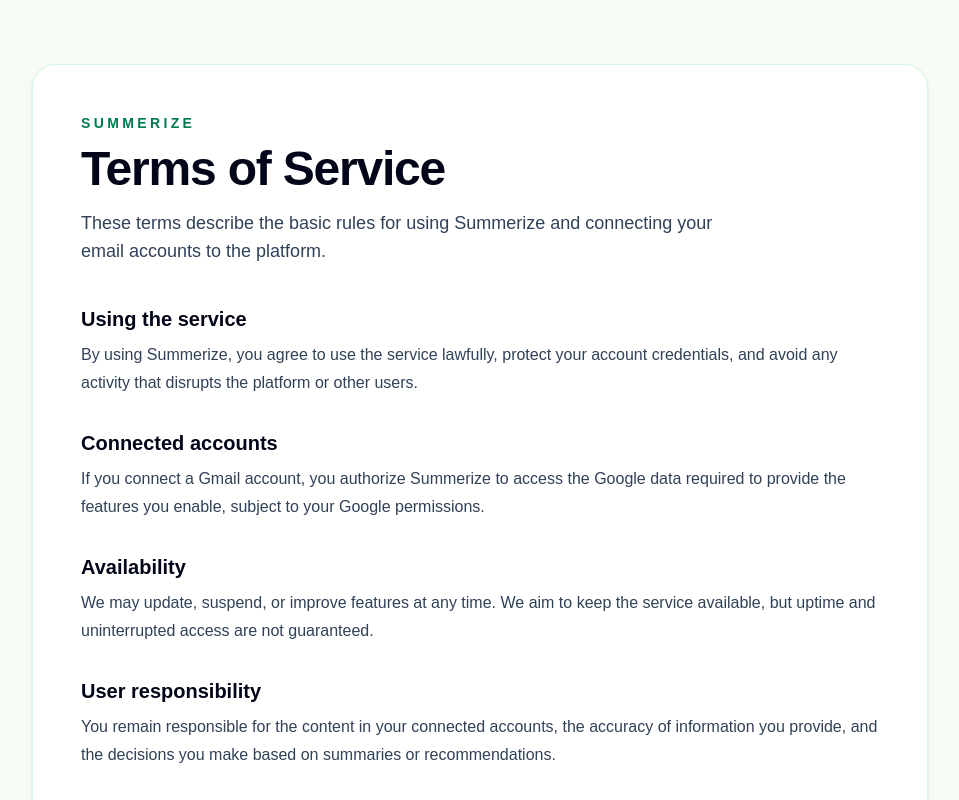
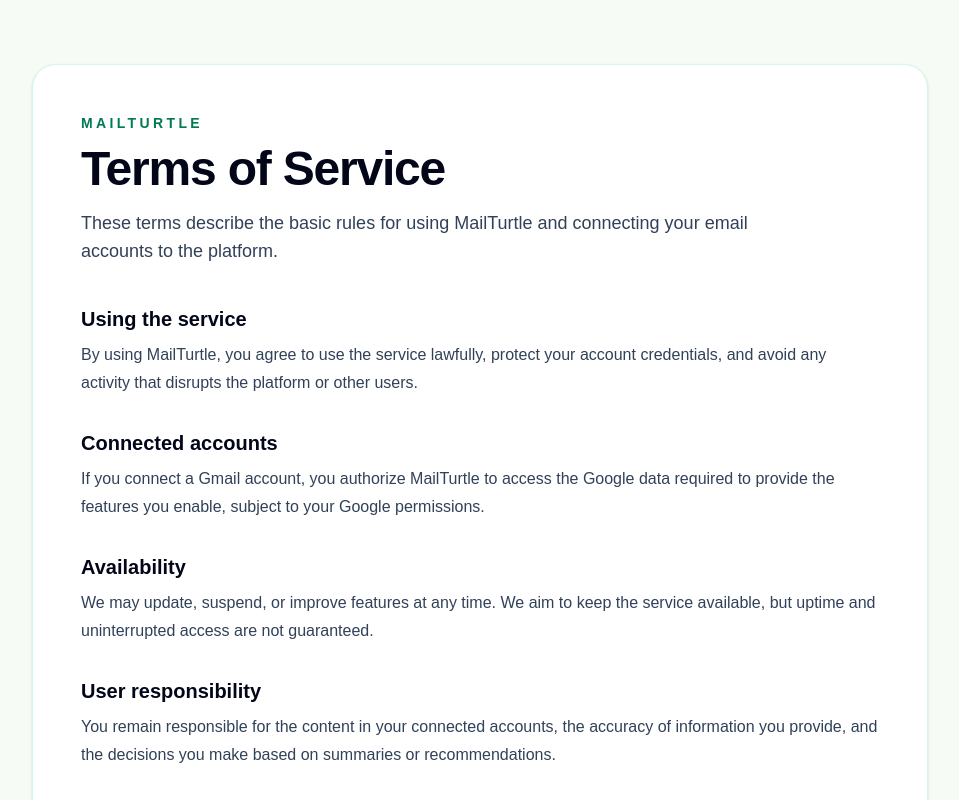
Before and after one commit to Drdraqounof/summerize, a Next.js app: page /terms in a window 1280 px wide. Shown: the top 800 px of the page, without its empty margins (160-1119 px from the left). Built offline with nearby package versions, Linux system fonts and the light colour scheme.

Commit message:
Align app branding with MailTurtle

```diff
--- a/app/layout.tsx
+++ b/app/layout.tsx
@@ -14,8 +14,8 @@
 });
 
 export const metadata: Metadata = {
-  title: "Summerize",
-  description: "Summerize helps you organize, summarize, and review email faster.",
+  title: "MailTurtle",
+  description: "MailTurtle helps you organize, summarize, and review email faster.",
   manifest: "/manifest.json",
   icons: {
     icon: "/favicon.ico",
@@ -24,7 +24,7 @@
   appleWebApp: {
     capable: true,
     statusBarStyle: "black-translucent",
-    title: "Summerize",
+    title: "MailTurtle",
   },
   formatDetection: {
     telephone: false,
--- a/app/page.tsx
+++ b/app/page.tsx
@@ -139,7 +139,7 @@
           >
             <Image
               src="/MailTurtleLogo.png"
-              alt="Summerize logo"
+              alt="MailTurtle logo"
               fill
               sizes="150px"
               className="object-contain"
@@ -150,7 +150,7 @@
             variants={fadeUp}
             transition={{ duration: 0.6 }}
           >
-            Summerize
+            MailTurtle
           </motion.h1>
           <motion.h2
             className="text-3xl sm:text-4xl font-bold text-slate-900 mb-4"
@@ -233,7 +233,7 @@
             <div>
               <h2 className="text-3xl font-bold text-slate-900 mb-6">Secure Google Integration</h2>
               <p className="text-slate-700 mb-4">
-                Summerize integrates securely with Google using OAuth 2.0 authentication. This means:
+                MailTurtle integrates securely with Google using OAuth 2.0 authentication. This means:
               </p>
               <ul className="space-y-3 text-slate-700">
                 <li className="flex items-start">
@@ -401,7 +401,7 @@
         </motion.div>
 
         <div className="mt-16 border-t border-green-200 pt-8 text-center text-sm text-slate-700">
-          <p className="mb-3">Summerize</p>
+          <p className="mb-3">MailTurtle</p>
           <div className="flex flex-wrap items-center justify-center gap-4">
             <Link href="/privacy" className="font-medium text-emerald-700 hover:text-emerald-800">
               Privacy Policy
--- a/app/privacy/page.tsx
+++ b/app/privacy/page.tsx
@@ -2,14 +2,14 @@
 import Link from "next/link";
 
 export const metadata: Metadata = {
-  title: "Privacy Policy | Summerize",
-  description: "Privacy policy for Summerize and its Gmail-connected email productivity features.",
+  title: "Privacy Policy | MailTurtle",
+  description: "Privacy policy for MailTurtle and its Gmail-connected email productivity features.",
 };
 
 const sections = [
   {
     title: "Information we collect",
-    body: "Summerize stores the account details, onboarding preferences, and email metadata needed to authenticate users, connect Gmail, and display summaries inside the app.",
+    body: "MailTurtle stores the account details, onboarding preferences, and email metadata needed to authenticate users, connect Gmail, and display summaries inside the app.",
   },
   {
     title: "How we use information",
@@ -17,7 +17,7 @@
   },
   {
     title: "Google user data",
-    body: "If you connect Gmail, Summerize accesses only the Google data required for the product experience you authorize. We do not sell Google user data or use it for advertising.",
+    body: "If you connect Gmail, MailTurtle accesses only the Google data required for the product experience you authorize. We do not sell Google user data or use it for advertising.",
   },
   {
     title: "Data sharing",
@@ -39,13 +39,13 @@
       <div className="mx-auto max-w-4xl rounded-3xl border border-emerald-100 bg-white p-8 shadow-sm sm:p-12">
         <div className="mb-10">
           <p className="text-sm font-semibold uppercase tracking-[0.24em] text-emerald-700">
-            Summerize
+            MailTurtle
           </p>
           <h1 className="mt-3 text-4xl font-bold tracking-tight text-slate-950 sm:text-5xl">
             Privacy Policy
           </h1>
           <p className="mt-4 max-w-2xl text-base leading-7 text-slate-700 sm:text-lg">
-            This policy explains how Summerize collects, uses, and protects information when you use the website and connect a Gmail account.
+            This policy explains how MailTurtle collects, uses, and protects information when you use the website and connect a Gmail account.
           </p>
         </div>
 
--- a/app/terms/page.tsx
+++ b/app/terms/page.tsx
@@ -2,18 +2,18 @@
 import Link from "next/link";
 
 export const metadata: Metadata = {
-  title: "Terms of Service | Summerize",
-  description: "Terms of service for Summerize and its email productivity platform.",
+  title: "Terms of Service | MailTurtle",
+  description: "Terms of service for MailTurtle and its email productivity platform.",
 };
 
 const sections = [
   {
     title: "Using the service",
-    body: "By using Summerize, you agree to use the service lawfully, protect your account credentials, and avoid any activity that disrupts the platform or other users.",
+    body: "By using MailTurtle, you agree to use the service lawfully, protect your account credentials, and avoid any activity that disrupts the platform or other users.",
   },
   {
     title: "Connected accounts",
-    body: "If you connect a Gmail account, you authorize Summerize to access the Google data required to provide the features you enable, subject to your Google permissions.",
+    body: "If you connect a Gmail account, you authorize MailTurtle to access the Google data required to provide the features you enable, subject to your Google permissions.",
   },
   {
     title: "Availability",
@@ -39,13 +39,13 @@
       <div className="mx-auto max-w-4xl rounded-3xl border border-emerald-100 bg-white p-8 shadow-sm sm:p-12">
         <div className="mb-10">
           <p className="text-sm font-semibold uppercase tracking-[0.24em] text-emerald-700">
-            Summerize
+            MailTurtle
           </p>
           <h1 className="mt-3 text-4xl font-bold tracking-tight text-slate-950 sm:text-5xl">
             Terms of Service
           </h1>
           <p className="mt-4 max-w-2xl text-base leading-7 text-slate-700 sm:text-lg">
-            These terms describe the basic rules for using Summerize and connecting your email accounts to the platform.
+            These terms describe the basic rules for using MailTurtle and connecting your email accounts to the platform.
           </p>
         </div>
 
```
